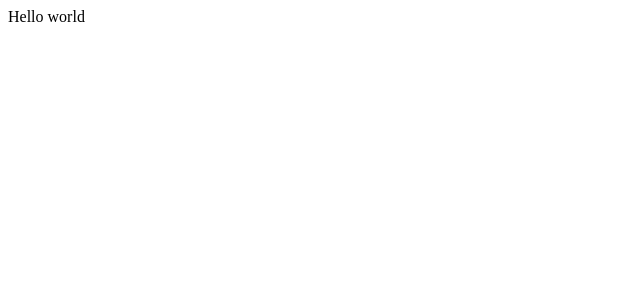
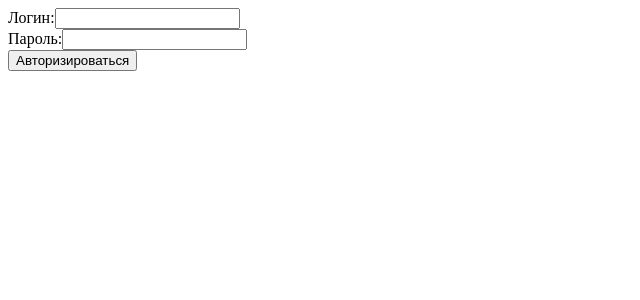
Before and after one commit to dvotch/Diplom-frontend, a React (Vite) app: page / in a window 1280 px wide. Shown: the top 300 px of the page, without its empty margins (0-640 px from the left). Built offline with nearby package versions, Linux system fonts and the light colour scheme.

Commit message:
authorazitoain

```diff
--- a/src/app/App.tsx
+++ b/src/app/App.tsx
@@ -1,5 +1,67 @@
-function App() {
-  return <>Hello world</>;
-}
+import { useState, ChangeEvent, FormEvent } from "react";
 
-export default App;
+const AuthForm = () => {
+  const [formData, setFormData] = useState({
+    email: "",
+    password: "",
+  });
+
+  const handleChange = (e: ChangeEvent<HTMLInputElement>) => {
+    const { name, value } = e.target;
+    setFormData({
+      ...formData,
+      [name]: value,
+    });
+  };
+
+  const handleSubmit = (e: FormEvent<HTMLFormElement>) => {
+    e.preventDefault();
+
+    fetch("http://localhost:3001/api/auth/login", {
+      method: "POST",
+      headers: {
+        "Content-Type": "application/json",
+      },
+      body: JSON.stringify(formData),
+    })
+      .then((response) => {
+        return response.json();
+      })
+      .then((response) => console.log(response))
+      .catch((error) => {
+        console.error(error);
+      });
+  };
+
+  return (
+    <div>
+      <form onSubmit={handleSubmit}>
+        <div>
+          <label htmlFor="login">
+            Логин:
+            <input
+              name="email"
+              type="text"
+              value={formData.email}
+              onChange={handleChange}
+            />
+          </label>
+        </div>
+        <div>
+          <label htmlFor="password">
+            Пароль:
+            <input
+              name="password"
+              type="password"
+              value={formData.password}
+              onChange={handleChange}
+            />
+          </label>
+        </div>
+        <button type="submit">Авторизироваться</button>
+      </form>
+    </div>
+  );
+};
+
+export default AuthForm;
```
Also changed, not shown: package.json (+7 -1 lines), src/entites/index.jsx (deleted), src/features/index.jsx (deleted), src/pages/index.jsx (deleted), src/shared/index.jsx (deleted), src/widgets/index.jsx (deleted), 1 other file (tests, documents, lock files or other folders).
